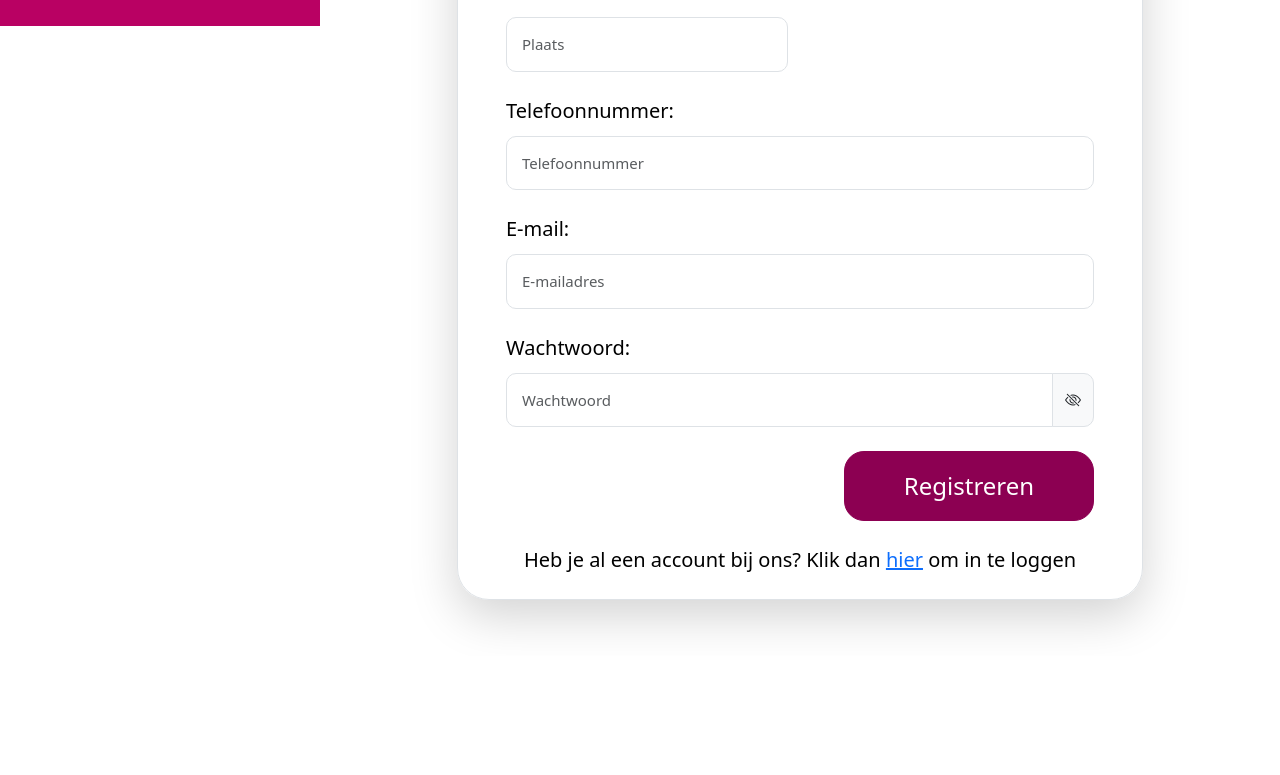
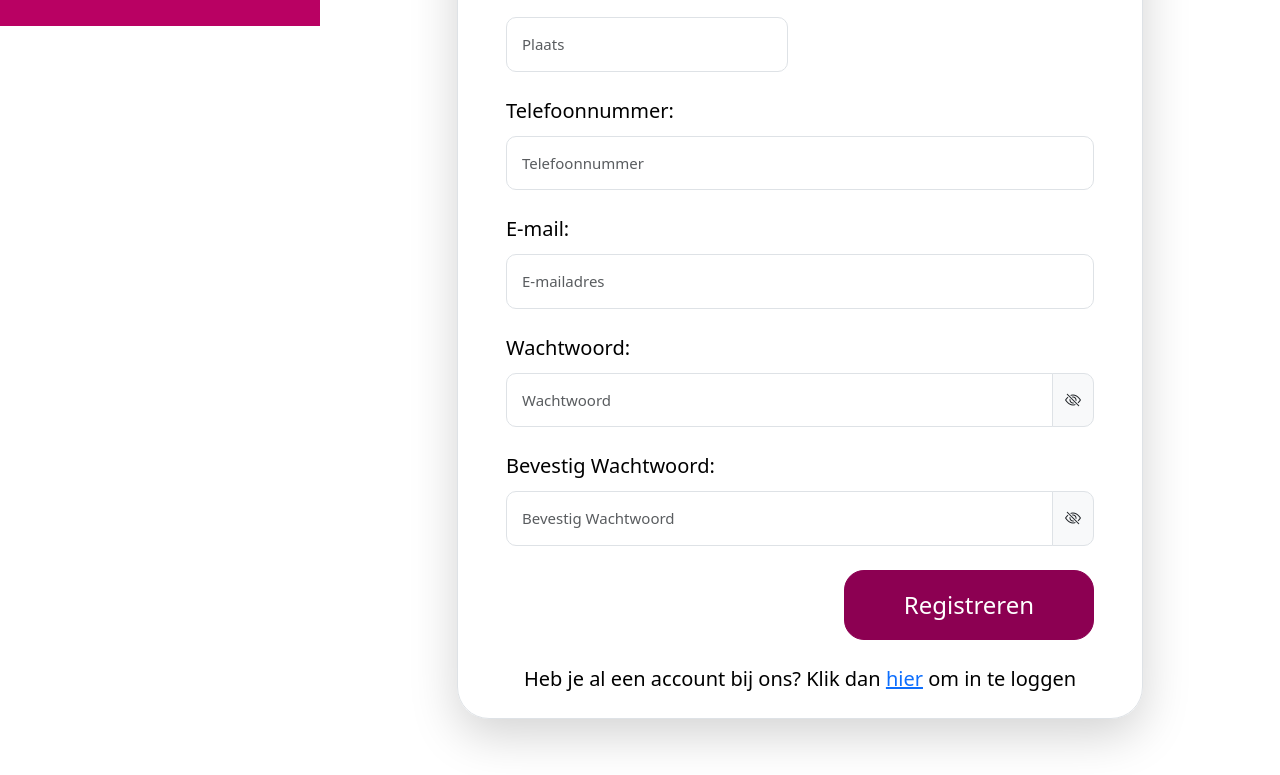
Before and after one commit to WebProgrammingProjectGroup9/Babbelo, a Next.js app: page /registreren in a window 1280 px wide. Shown: the part 774-1549 px from the top of the page. Before the commit the page ends 1430 px from the top, so only its background shows below. Built offline with nearby package versions, Linux system fonts and the light colour scheme.

Commit message:
added check if password is the same

```diff
--- a/src/pages/inloggen.js
+++ b/src/pages/inloggen.js
@@ -36,6 +36,7 @@ export default function Inloggen() {
       }
 
       const data = await response.json();
+      localStorage.setItem("account_id", JSON.stringify(data.id));
 
       login(data.token);
       setSuccess("Je bent succesvol ingelogd!");
--- a/src/pages/profiel.js
+++ b/src/pages/profiel.js
@@ -52,6 +52,8 @@ export default function Profile() {
   const handleLogout = () => {
     logout();
     alert("Je bent succesvol uitgelogd!");
+    localStorage.removeItem("token");
+    localStorage.removeItem("account_id");
     setTimeout(() => {
       router.push("/inloggen");
     }, 2000);
--- a/src/pages/registreren.js
+++ b/src/pages/registreren.js
@@ -12,6 +12,7 @@ export default function Registreren() {
   const [phoneNumber, setPhoneNumber] = useState("");
   const [emailAddress, setEmailAddress] = useState("");
   const [password, setPassword] = useState("");
+  const [confirmPassword, setConfirmPassword] = useState("");
   const [zipCode, setZipCode] = useState("");
   const [streetName, setStreetName] = useState("");
   const [houseNumber, setHouseNumber] = useState("");
@@ -30,10 +31,19 @@ export default function Registreren() {
     setShowPassword(!showPassword);
   };
 
+  const toggleConfirmPasswordVisibility = () => {
+    setShowConfirmPassword(!showConfirmPassword);
+  };
+
   const handleRegister = async (e) => {
     e.preventDefault();
     setError("");
     setSuccess("");
+
+    if (password !== confirmPassword) {
+      setError("De wachtwoorden komen niet overeen.");
+      return;
+    }
 
     try {
       const response = await fetch(`${process.env.NEXT_PUBLIC_API_URL}/auth/register`, {
@@ -47,7 +57,7 @@ export default function Registreren() {
           dateOfBirth,
           gender,
           phoneNumber,
-          emailAddress,
+          emailAddress: emailAddress.toLowerCase(),
           password,
           streetName,
           houseNumber,
@@ -74,6 +84,7 @@ export default function Registreren() {
       setPhoneNumber("");
       setEmailAddress("");
       setPassword("");
+      setConfirmPassword("");
       setZipCode("");
       setStreetName("");
       setHouseNumber("");
@@ -87,7 +98,7 @@ export default function Registreren() {
         headers: {
           "Content-Type": "application/json",
         },
-        body: JSON.stringify({ emailAddress, password }),
+        body: JSON.stringify({ emailAddress: emailAddress.toLowerCase(), password }),
       });
 
       if (!loginResponse.ok) {
@@ -96,6 +107,7 @@ export default function Registreren() {
 
       const loginData = await loginResponse.json();
 
+      localStorage.setItem("account_id", loginData.id);
       login(loginData.token);
       localStorage.setItem("token", loginData.token);
       setSuccess("Je bent succesvol ingelogd!");
@@ -341,7 +353,7 @@ export default function Registreren() {
             value={emailAddress}
             onChange={(e) => setEmailAddress(e.target.value)}
             required
-            pattern="[a-z0-9._%-]+@[a-z0-9.-]+\.[a-z]{2,}$"
+            pattern="^[a-zA-Z0-9._%-]+@[a-zA-Z0-9.-]+\.[a-zA-Z]{2,}$"
             title="De ingevoerde emailadres is geen geldig emailadres"
             style={{
               borderRadius: "10px",
@@ -376,6 +388,39 @@ export default function Registreren() {
             <span
               className="input-group-text"
               onClick={togglePasswordVisibility}
+              style={{
+                cursor: "pointer",
+                borderRadius: "0 10px 10px 0",
+                marginTop: "10px",
+              }}
+            >
+              <i className={`bi ${showPassword ? "bi-eye" : "bi-eye-slash"}`}></i>
+            </span>
+          </div>
+        </div>
+
+        <div className="form-group mb-4">
+          <label htmlFor="confirmPassword">Bevestig Wachtwoord:</label>
+          <div className="input-group">
+            <input
+              type={showPassword ? "text" : "password"}
+              name="confirmPassword"
+              id="confirmPassword"
+              className="form-control"
+              placeholder="Bevestig Wachtwoord"
+              value={confirmPassword}
+              onChange={(e) => setConfirmPassword(e.target.value)}
+              required
+              style={{
+                borderRadius: "10px 0 0 10px",
+                padding: "15px",
+                fontSize: "15px",
+                marginTop: "10px",
+              }}
+            />
+            <span
+              className="input-group-text"
+              onClick={toggleConfirmPasswordVisibility}
               style={{
                 cursor: "pointer",
                 borderRadius: "0 10px 10px 0",
@@ -453,7 +498,7 @@ export default function Registreren() {
               />
             </div>
           </div>
-</>
+          </>
         )}
 
         {error && (
```
